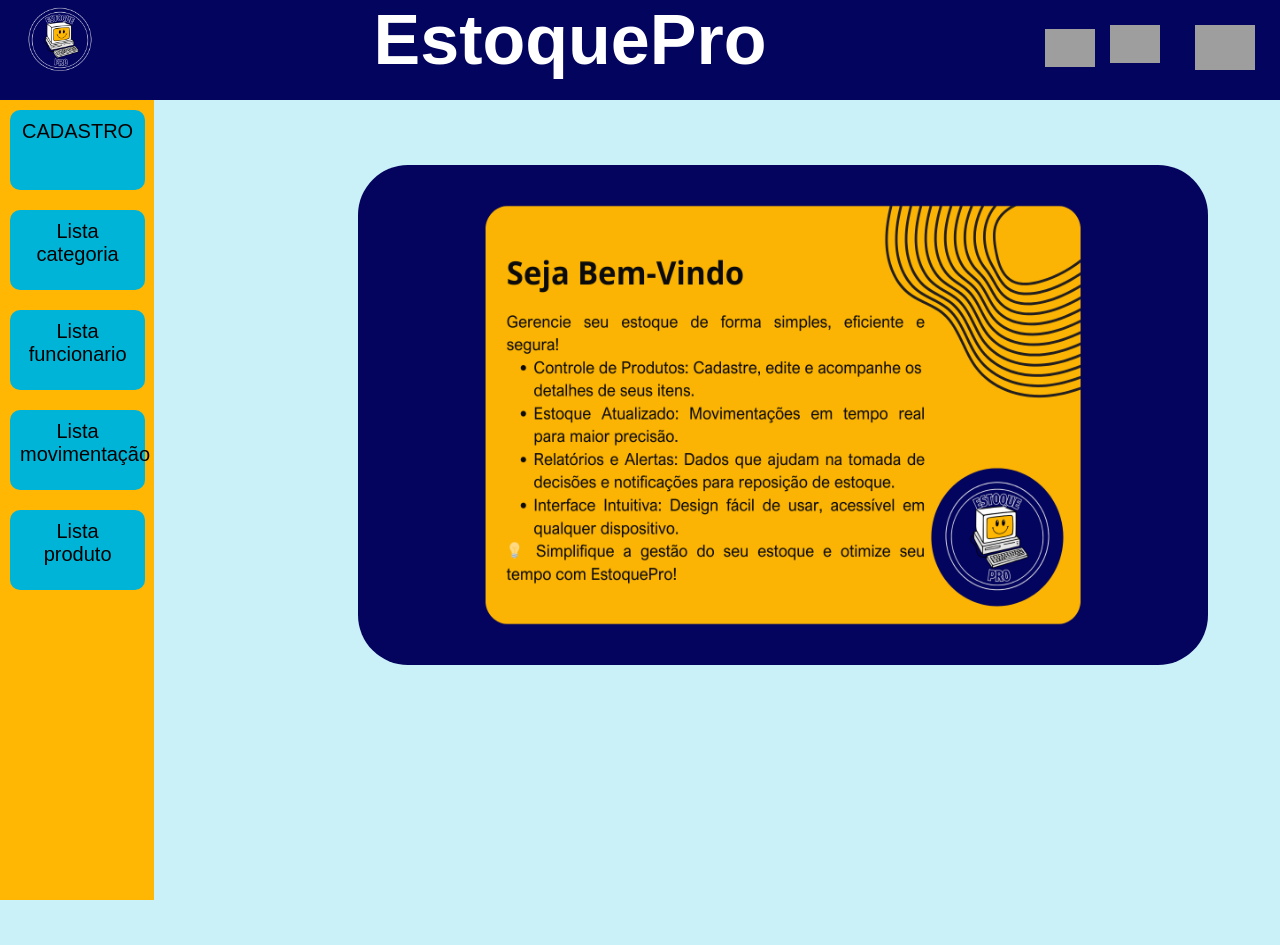
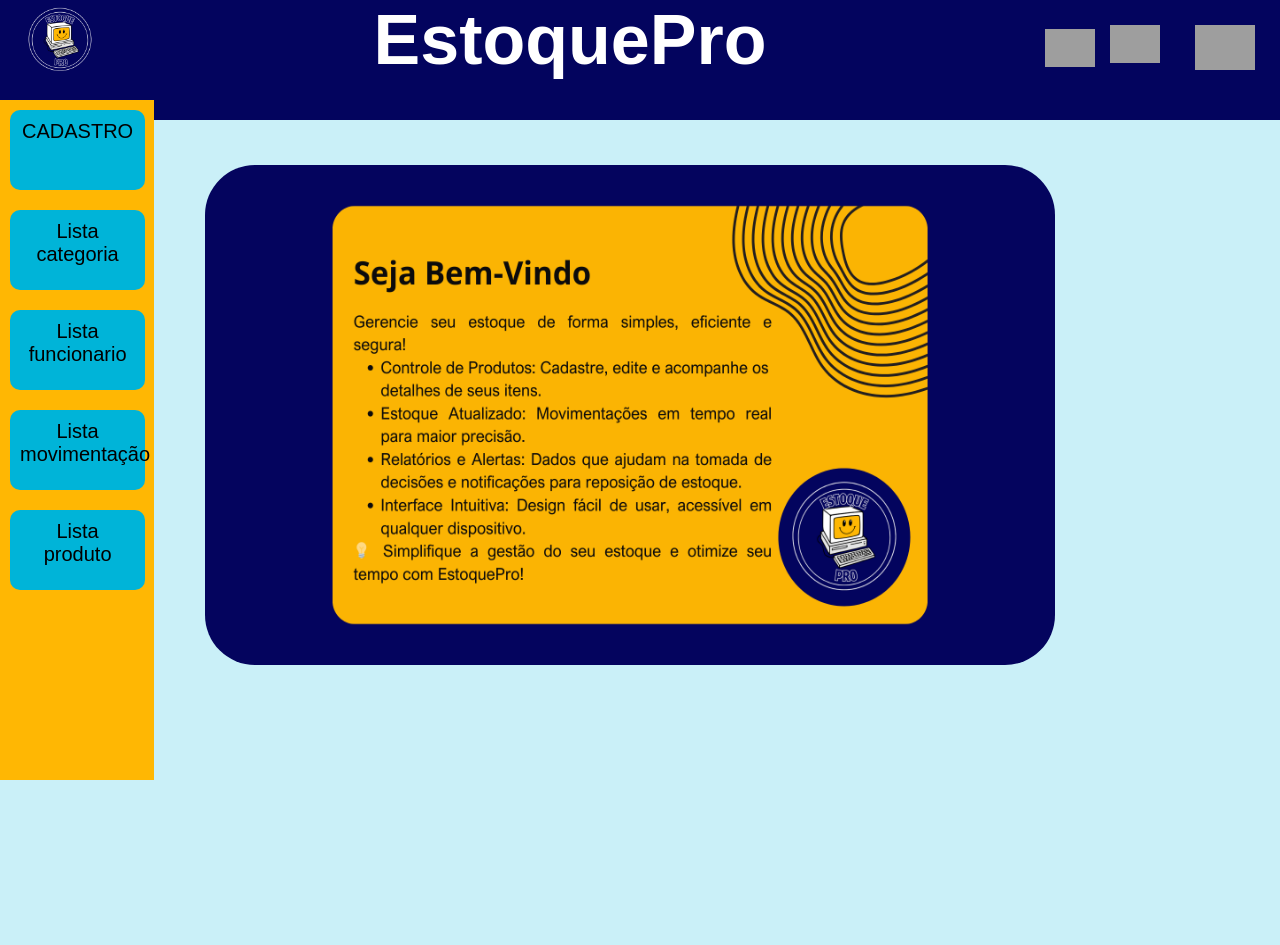
Before and after one commit to yasminayumi8/system_control, a Flask app: page /home in a window 1280 px wide. Run offline with Flask 3, Linux system fonts and the light colour scheme; grey boxes are pictures that could not be loaded.

Commit message:
Teste commit

```diff
--- a/app.py
+++ b/app.py
@@ -671,10 +671,18 @@
         }
         print(data)
         # criando grafico com plotly express
-        fig = px.histogram(data, x='Funcionários', y='Nº de movimentações')
-        # convertendo grafico em html
-        graph_html = pio.to_html(fig, full_html=False)
-        return render_template('dashboard.html', modo_escuro=valor_trocado, home_=home_, graph_html=graph_html)
+        if valor_trocado:
+            fig = px.histogram(data, x='Funcionários', y='Nº de movimentações', color='Funcionários',
+                               template='plotly_dark')
+            # convertendo grafico em html
+            graph_html = pio.to_html(fig, full_html=False)
+            return render_template('dashboard.html', modo_escuro=valor_trocado, home_=False, graph_html=graph_html)
+        else:
+            fig = px.histogram(data, x='Funcionários', y='Nº de movimentações', color='Funcionários',
+                               template='seaborn')
+            # convertendo grafico em html
+            graph_html = pio.to_html(fig, full_html=False)
+            return render_template('dashboard.html', modo_escuro=valor_trocado, home_=False, graph_html=graph_html)
 
 
 @app.route('/categoria/tabela_<modo_escuro>')
@@ -741,10 +749,16 @@
     }
     print(data)
     # criando grafico com plotly express
-    fig = px.histogram(data, x='Funcionários', y='Nº de movimentações', color='Nº de movimentações')
-    # convertendo grafico em html
-    graph_html = pio.to_html(fig, full_html=False)
-    return render_template('dashboard.html', modo_escuro=modo_escuro, home_=False, graph_html=graph_html)
+    if modo_escuro == 'True':
+        fig = px.histogram(data, x='Funcionários', y='Nº de movimentações', color='Funcionários', template='plotly_dark')
+        # convertendo grafico em html
+        graph_html = pio.to_html(fig, full_html=False)
+        return render_template('dashboard.html', modo_escuro=modo_escuro, home_=False, graph_html=graph_html)
+    else:
+        fig = px.histogram(data, x='Funcionários', y='Nº de movimentações', color='Funcionários', template='seaborn')
+        # convertendo grafico em html
+        graph_html = pio.to_html(fig, full_html=False)
+        return render_template('dashboard.html', modo_escuro=modo_escuro, home_=False, graph_html=graph_html)
 
 
 if __name__ == '__main__':
--- a/static/templates.css
+++ b/static/templates.css
@@ -284,7 +269,7 @@
 .mainFalse{
    display: inline-block;
    /*largura da tela*/
-   width: 75%;
+   width: 87vw;
    /* altura*/
    height: 100vh;
    vertical-align: top;
@@ -295,16 +280,17 @@
 }
 .navFalse{
    display: inline-block;
-   height: 100vh;
+   height: 85vh;
    width: 12vw;
    color: white;
    position: fixed;
    top: 100px;
    background-color: #ffb703;
+
 }
 .headerFalse{
    display: block;
-   height: 100px;
+   height: 15vh;
    width: 100vw;
    text-align: center;
    color: white;
```
Also changed, not shown: other parts of static/templates.css (+8 -23 lines).
